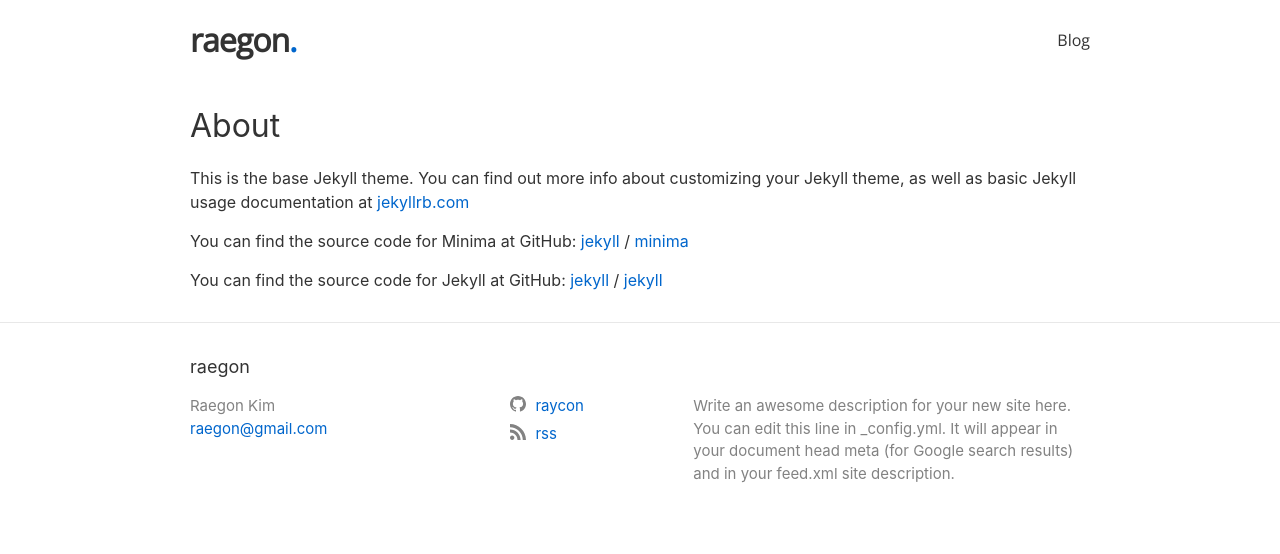
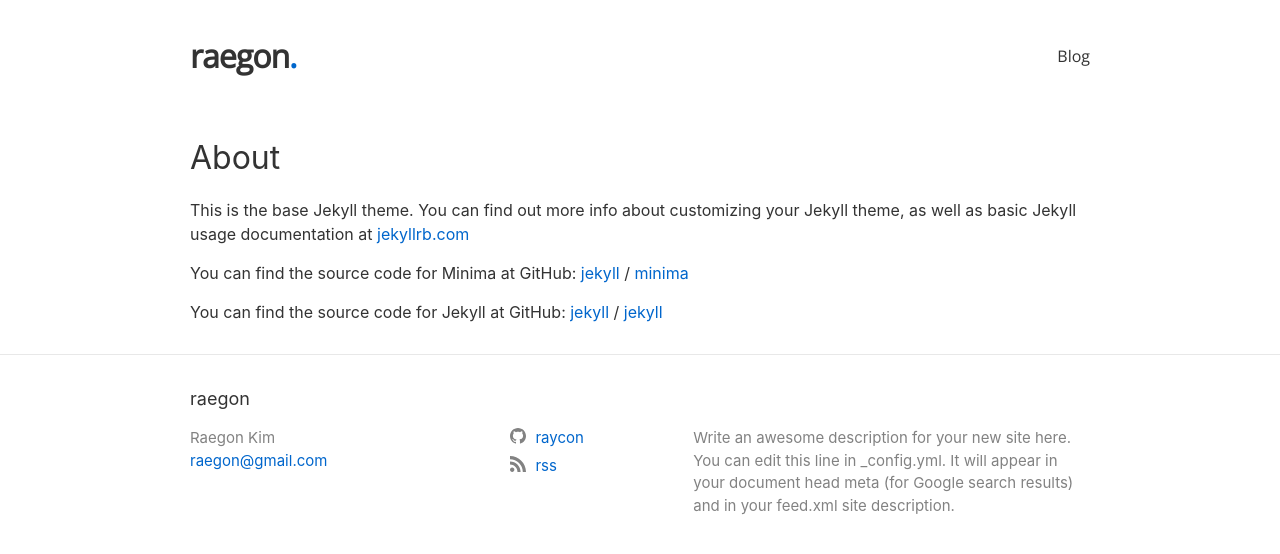
Before and after one commit to raycon/raycon.github.io, a Jekyll site: the page built from pages/about.md, in a window 1280 px wide. Shown: the top 554 px of the page. Built offline with Jekyll 4.4.1, drawn with Linux system fonts in a browser that asks for light colours.

Commit message:
Change header height

```diff
--- a/_sass/minima/_layout.scss
+++ b/_sass/minima/_layout.scss
@@ -2,8 +2,12 @@
  * Site header
  */
 .site-header {
-  padding: 1.5rem 0;
+  padding: 2.5rem 0;
   line-height: 2rem;
+
+  @include media-query($on-palm) {
+    padding: 1.5rem 0;
+  }
 }
 
 .site-title {
```
